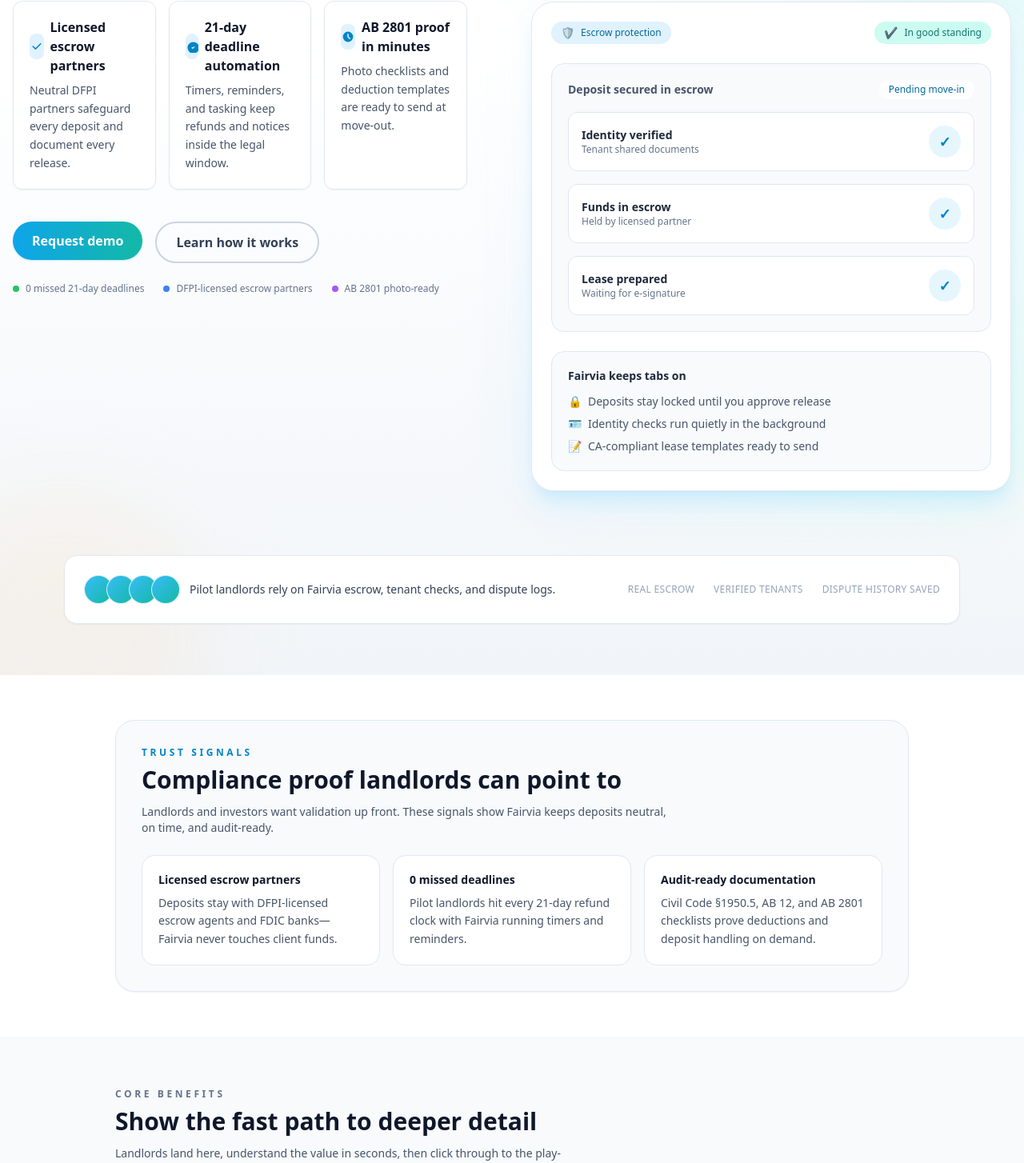
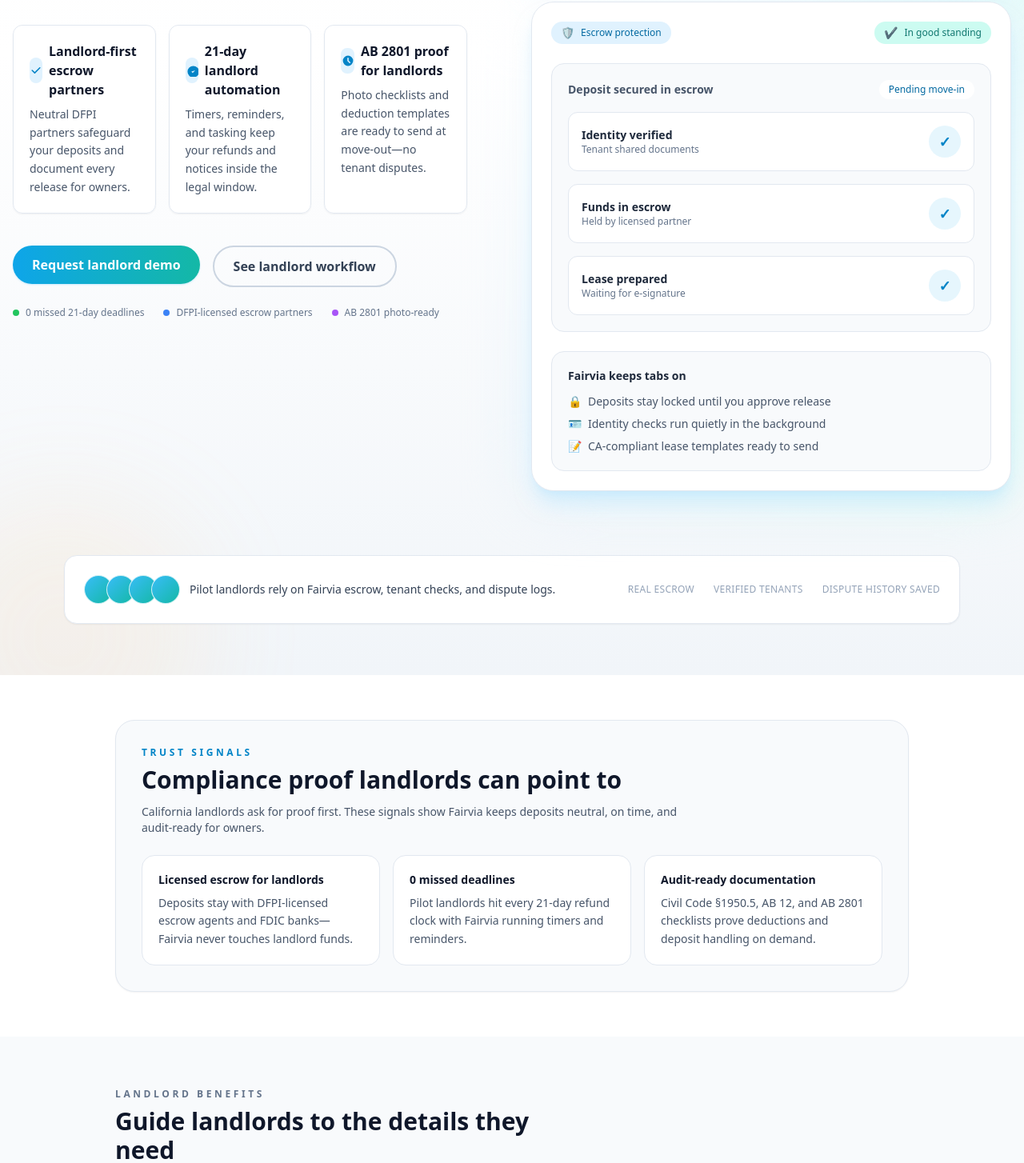
Before and after one commit to Aaronrabanal24/rentguard-landing, a Next.js app: page / in a window 1280 px wide. Shown: the part 711-2165 px from the top of the page at 80% size. Built offline with nearby package versions, Linux system fonts and the light colour scheme.

Commit message:
landlorf focus

```diff
--- a/src/components/layout/Header.tsx
+++ b/src/components/layout/Header.tsx
@@ -22,7 +22,7 @@ export default function Header() {
   ];
 
   const handleCTA = () => {
-    track("click_cta", { role: "general", location: "hero", label: "nav" });
+    track("click_cta", { role: "landlord", location: "nav", label: "request_demo" });
     router.push("/get-started").catch(() => {
       /* noop */
     });
--- a/src/components/sections/CoreBenefits.tsx
+++ b/src/components/sections/CoreBenefits.tsx
@@ -36,10 +36,10 @@ export default function CoreBenefits() {
     >
       <div className="mx-auto max-w-5xl px-4">
         <div className="max-w-xl">
-          <p className="text-xs font-semibold uppercase tracking-[0.3em] text-slate-500">Core benefits</p>
-          <h2 className="mt-2 text-3xl font-semibold text-slate-900">Show the fast path to deeper detail</h2>
+          <p className="text-xs font-semibold uppercase tracking-[0.3em] text-slate-500">Landlord benefits</p>
+          <h2 className="mt-2 text-3xl font-semibold text-slate-900">Guide landlords to the details they need</h2>
           <p className="mt-3 text-sm text-slate-600">
-            Landlords land here, understand the value in seconds, then click through to the play-by-play on each workflow.
+            Busy owners get the highlights here, then jump straight into the Fairvia workflows built for California landlords.
           </p>
         </div>
         <div className="mt-8 grid gap-4 md:grid-cols-2">
--- a/src/components/sections/Hero/HeroContent.tsx
+++ b/src/components/sections/Hero/HeroContent.tsx
@@ -63,10 +63,10 @@ export function HeroContent() {
       <div className="space-y-6">
         <div className="flex flex-col items-start gap-4 sm:flex-row">
           <Button onClick={handlePrimaryClick} size="lg">
-            Request demo
+            Request landlord demo
           </Button>
           <Button onClick={handleSecondaryClick} variant="secondary" size="lg" className="border-2 border-slate-300">
-            Learn how it works
+            See landlord workflow
           </Button>
         </div>
 
--- a/src/components/sections/HomeCTA.tsx
+++ b/src/components/sections/HomeCTA.tsx
@@ -23,14 +23,14 @@ export default function HomeCTA() {
       transition={{ duration: 0.45, ease: "easeOut" }}
     >
       <div className="mx-auto max-w-4xl rounded-3xl border border-slate-200 bg-gradient-to-br from-sky-50 via-white to-teal-50 px-8 py-12 text-center shadow-sm">
-        <p className="text-xs font-semibold uppercase tracking-[0.3em] text-slate-500">Request demo</p>
-        <h2 className="mt-3 text-3xl font-semibold text-slate-900">Ready to see it in action?</h2>
+        <p className="text-xs font-semibold uppercase tracking-[0.3em] text-slate-500">Landlord demo</p>
+        <h2 className="mt-3 text-3xl font-semibold text-slate-900">Landlord ready to see it in action?</h2>
         <p className="mt-3 text-sm text-slate-600">
-          We&apos;ll walk through a current deposit, show the automation, and hand over the compliance checklist you can use immediately.
+          We&apos;ll walk through one of your deposits, show the landlord automation, and hand over the compliance checklist you can use immediately.
         </p>
         <div className="mt-6 flex justify-center">
           <Button onClick={handleClick} size="lg">
-            Request demo
+            Request landlord demo
           </Button>
         </div>
       </div>
--- a/src/components/sections/TrustSignals.tsx
+++ b/src/components/sections/TrustSignals.tsx
@@ -2,8 +2,8 @@ import { motion } from "@/lib/motion";
 
 const TRUST_POINTS = [
   {
-    title: "Licensed escrow partners",
-    description: "Deposits stay with DFPI-licensed escrow agents and FDIC banks—Fairvia never touches client funds.",
+    title: "Licensed escrow for landlords",
+    description: "Deposits stay with DFPI-licensed escrow agents and FDIC banks—Fairvia never touches landlord funds.",
   },
   {
     title: "0 missed deadlines",
@@ -36,7 +36,7 @@ export default function TrustSignals() {
           <p className="text-xs font-semibold uppercase tracking-[0.3em] text-sky-600">Trust signals</p>
           <h2 className="mt-2 text-3xl font-semibold text-slate-900">Compliance proof landlords can point to</h2>
           <p className="mt-3 max-w-2xl text-sm text-slate-600">
-            Landlords and investors want validation up front. These signals show Fairvia keeps deposits neutral, on time, and audit-ready.
+            California landlords ask for proof first. These signals show Fairvia keeps deposits neutral, on time, and audit-ready for owners.
           </p>
           <div className="mt-6 grid gap-4 sm:grid-cols-3">
             {TRUST_POINTS.map((point, index) => (
--- a/src/data/content.ts
+++ b/src/data/content.ts
@@ -1,20 +1,20 @@
 export const heroContent = {
-  badge: "California deposit automation",
-  headline: "Stay compliant. Save hours.",
+  badge: "Built for California landlords",
+  headline: "California landlords stay compliant. Save hours.",
   subheadline:
-    "Fairvia handles California deposit rules with escrow, automation, and templates that cut paperwork time to minutes.",
+    "Fairvia handles your deposit rules with licensed escrow, automation, and templates that cut landlord paperwork to minutes.",
   value_props: [
     {
-      title: "Licensed escrow partners",
-      description: "Neutral DFPI partners safeguard every deposit and document every release.",
+      title: "Landlord-first escrow partners",
+      description: "Neutral DFPI partners safeguard your deposits and document every release for owners.",
     },
     {
-      title: "21-day deadline automation",
-      description: "Timers, reminders, and tasking keep refunds and notices inside the legal window.",
+      title: "21-day landlord automation",
+      description: "Timers, reminders, and tasking keep your refunds and notices inside the legal window.",
     },
     {
-      title: "AB 2801 proof in minutes",
-      description: "Photo checklists and deduction templates are ready to send at move-out.",
+      title: "AB 2801 proof for landlords",
+      description: "Photo checklists and deduction templates are ready to send at move-out—no tenant disputes.",
     },
   ],
 } as const;
```
